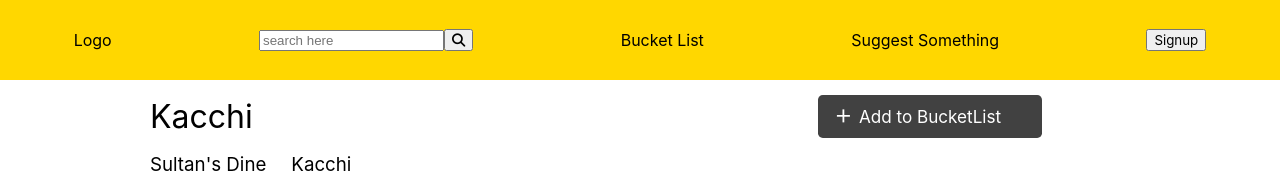
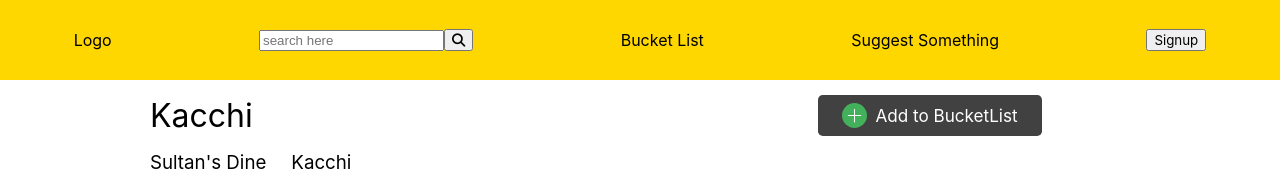
Before and after one commit to MushfiqMashuk/FoodMortem, a Next.js app: page /products/1 in a window 1280 px wide. Shown: the top 188 px of the page. Built offline with nearby package versions, Linux system fonts and the light colour scheme; data requests are answered from the project's data file.

Commit message:
add to bucket list button icon changed and local state added

```diff
--- a/components/AddToBucketListButton/addToBucketListButton.module.scss
+++ b/components/AddToBucketListButton/addToBucketListButton.module.scss
@@ -16,7 +16,7 @@
     color: #ffffff;
     text-align: center;
     font-size: 1.07rem;
-    padding: 0.70rem;
+    padding: 0.50rem;
 
     transition: all 0.5s;
     cursor: pointer;
@@ -45,6 +45,7 @@
 
       cursor: pointer;
       transition: 0.3s;
+      margin-left: 0.5rem;
       //position: relative;
 
       // &:after {
--- a/components/AddToBucketListButton/index.jsx
+++ b/components/AddToBucketListButton/index.jsx
@@ -1,11 +1,27 @@
+import Image from "next/image";
+import { useState } from "react";
+import addToBucketAfter from "../../public/add_to_bucket_after.svg";
+import addToBucketBefore from "../../public/add_to_bucket_before.svg";
 import styles from "./addToBucketListButton.module.scss";
 
 function AddToBucketListButton({children}) {
+
+  const [isInBucket, setIsInBucket] = useState(false);
+
+  const handleAddBucketList = () => {
+    // set loading true
+    // send the item to the database
+
+    // set the local state
+    setIsInBucket(!isInBucket)
+  }
+
   return (
     <div className={styles.bucket_list}>
-      <div className={styles.bucket_list_button}>
-        <div className={styles.plus}>&#43;</div>
-        <div className={styles.button_title}>{children}</div>
+      <div className={styles.bucket_list_button} onClick={handleAddBucketList}>
+        {/* <div className={styles.plus}>&#43;</div> */}
+        <Image src={isInBucket ? addToBucketAfter : addToBucketBefore} width={25} height={25}/>
+        <div className={styles.button_title}>{isInBucket? "in BucketList" : children}</div>
       </div>
     </div>
   );
```
Also changed, not shown: public/add_to_bucket_after.svg (added), public/add_to_bucket_before.svg (added).
